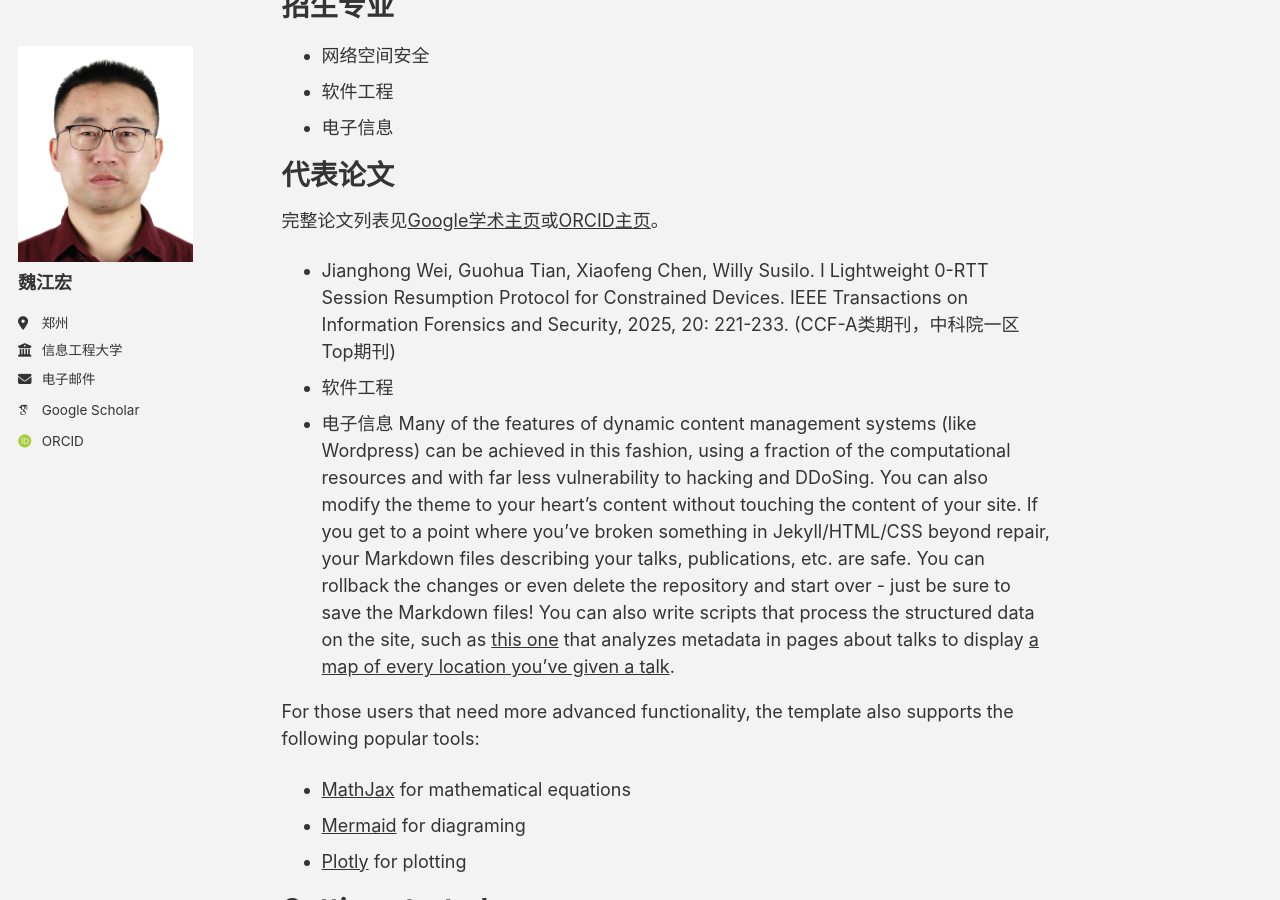
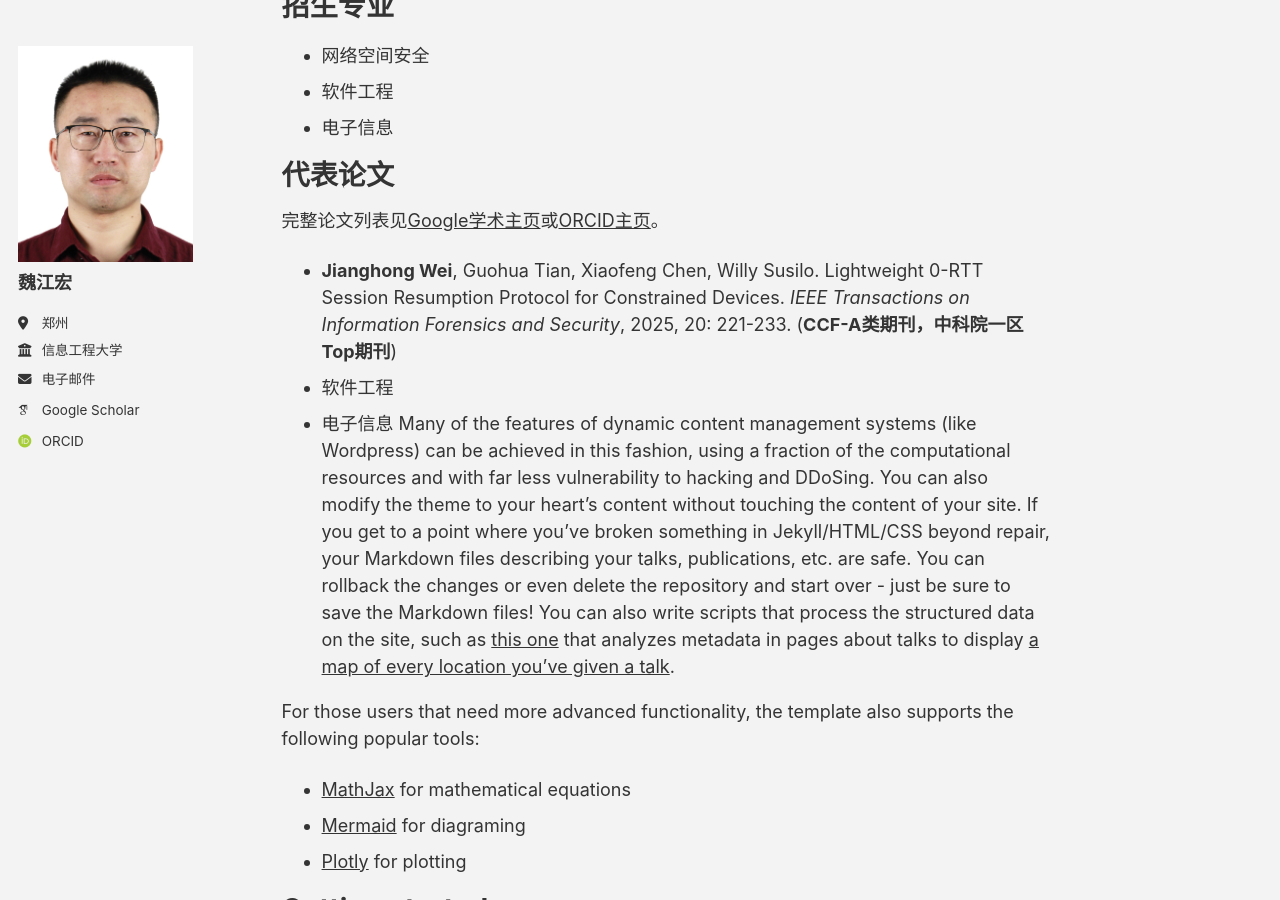
Before and after one commit to jhw-crypt/jhw-crypt.github.io, a Jekyll site: the page built from _pages/about.md, in a window 1280 px wide and 900 px high, scrolled down 446 px. Built offline with Jekyll 4.4.1, drawn with Linux system fonts in a browser that asks for light colours; some web fonts are replaced; a script bundle is joined from its source files by our own code; library files that are not in the unit come from our copies.

```diff
--- a/_pages/about.md
+++ b/_pages/about.md
@@ -25,7 +25,7 @@ redirect_from:
 代表论文
 ======
 完整论文列表见[Google学术主页](https://scholar.google.com/citations?user=UK-6A30AAAAJ&hl)或[ORCID主页](https://orcid.org/0000-0002-0286-7973)。
-- Jianghong Wei, Guohua Tian, Xiaofeng Chen, Willy Susilo. I Lightweight 0-RTT Session Resumption Protocol for Constrained Devices. IEEE Transactions on Information Forensics and Security, 2025, 20: 221-233. (CCF-A类期刊，中科院一区Top期刊)
+- **Jianghong Wei**, Guohua Tian, Xiaofeng Chen, Willy Susilo. Lightweight 0-RTT Session Resumption Protocol for Constrained Devices. _IEEE Transactions on Information Forensics and Security_, 2025, 20: 221-233. (**CCF-A类期刊，中科院一区Top期刊**)
 - 软件工程
 - 电子信息
 Many of the features of dynamic content management systems (like Wordpress) can be achieved in this fashion, using a fraction of the computational resources and with far less vulnerability to hacking and DDoSing. You can also modify the theme to your heart's content without touching the content of your site. If you get to a point where you've broken something in Jekyll/HTML/CSS beyond repair, your Markdown files describing your talks, publications, etc. are safe. You can rollback the changes or even delete the repository and start over - just be sure to save the Markdown files! You can also write scripts that process the structured data on the site, such as [this one](https://github.com/academicpages/academicpages.github.io/blob/master/talkmap.ipynb) that analyzes metadata in pages about talks to display [a map of every location you've given a talk](https://academicpages.github.io/talkmap.html).
```
